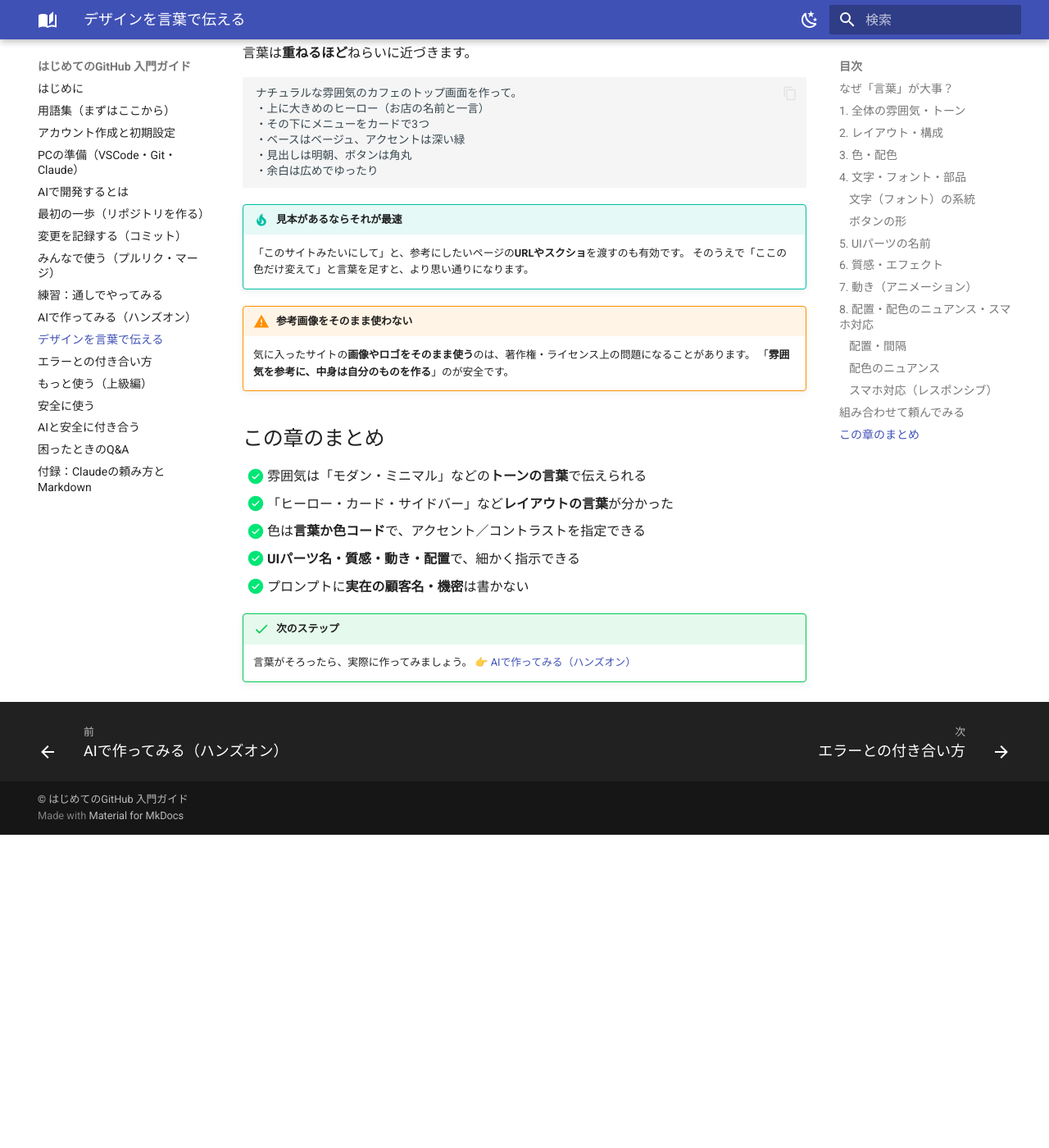
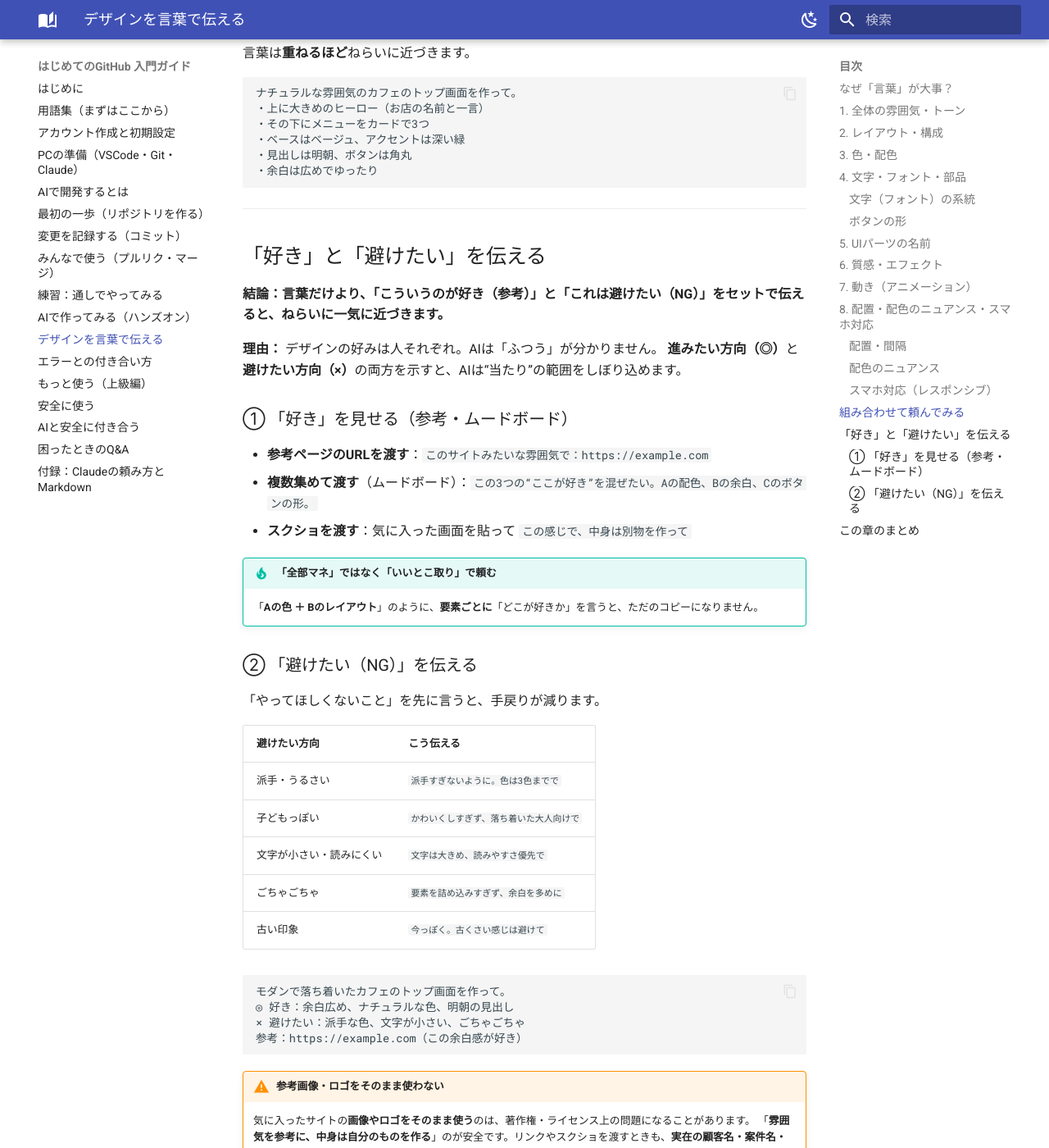
Before and after one commit to sup-kajiwara/github-guide, an MkDocs documentation site: the page built from docs/design-vocab.md, in a window 1280 px wide and 1400 px high, scrolled down 14317 px. Shown: the whole window at 82% size. Built offline with MkDocs 1.6.1 and Material for MkDocs 9.7.7, drawn with Linux system fonts in a browser that asks for light colours; before the commit the page ends 15335 px from its top, so only the background shows below that; some of the changed text lies outside the part shown.

Commit message:
デザイン章: 「好き(参考)とNGの伝え方」セクションを追加
Co-Authored-By: Claude Opus 4.8 <noreply@anthropic.com>

````diff
--- a/docs/design-vocab.md
+++ b/docs/design-vocab.md
@@ -611,13 +611,46 @@
 ・余白は広めでゆったり
 ```
 
-!!! tip "見本があるならそれが最速"
-    「このサイトみたいにして」と、参考にしたいページの**URLやスクショ**を渡すのも有効です。
-    そのうえで「ここの色だけ変えて」と言葉を足すと、より思い通りになります。
+---
 
-!!! warning "参考画像をそのまま使わない"
+## 「好き」と「避けたい」を伝える
+
+**結論：言葉だけより、「こういうのが好き（参考）」と「これは避けたい（NG）」をセットで伝えると、ねらいに一気に近づきます。**
+
+**理由：** デザインの好みは人それぞれ。AIは「ふつう」が分かりません。
+**進みたい方向（◎）**と**避けたい方向（×）**の両方を示すと、AIは“当たり”の範囲をしぼり込めます。
+
+### ① 「好き」を見せる（参考・ムードボード）
+
+- **参考ページのURLを渡す**：`このサイトみたいな雰囲気で：https://example.com`
+- **複数集めて渡す**（ムードボード）：`この3つの“ここが好き”を混ぜたい。Aの配色、Bの余白、Cのボタンの形。`
+- **スクショを渡す**：気に入った画面を貼って `この感じで、中身は別物を作って`
+
+!!! tip "「全部マネ」ではなく「いいとこ取り」で頼む"
+    「**Aの色 ＋ Bのレイアウト**」のように、**要素ごとに**「どこが好きか」を言うと、ただのコピーになりません。
+
+### ② 「避けたい（NG）」を伝える
+
+「やってほしくないこと」を先に言うと、手戻りが減ります。
+
+| 避けたい方向 | こう伝える |
+|---|---|
+| 派手・うるさい | `派手すぎないように。色は3色までで` |
+| 子どもっぽい | `かわいくしすぎず、落ち着いた大人向けで` |
+| 文字が小さい・読みにくい | `文字は大きめ、読みやすさ優先で` |
+| ごちゃごちゃ | `要素を詰め込みすぎず、余白を多めに` |
+| 古い印象 | `今っぽく。古くさい感じは避けて` |
+
+```text
+モダンで落ち着いたカフェのトップ画面を作って。
+◎ 好き：余白広め、ナチュラルな色、明朝の見出し
+× 避けたい：派手な色、文字が小さい、ごちゃごちゃ
+参考：https://example.com（この余白感が好き）
+```
+
+!!! warning "参考画像・ロゴをそのまま使わない"
     気に入ったサイトの**画像やロゴをそのまま使う**のは、著作権・ライセンス上の問題になることがあります。
-    「**雰囲気を参考に、中身は自分のものを作る**」のが安全です。
+    「**雰囲気を参考に、中身は自分のものを作る**」のが安全です。リンクやスクショを渡すときも、**実在の顧客名・案件名・社外秘**が写り込んでいないか確認しましょう。
 
 ## この章のまとめ
 
@@ -625,6 +658,7 @@
 - [x] 「ヒーロー・カード・サイドバー」など**レイアウトの言葉**が分かった
 - [x] 色は**言葉か色コード**で、アクセント／コントラストを指定できる
 - [x] **UIパーツ名・質感・動き・配置**で、細かく指示できる
+- [x] **「好き（参考）」と「避けたい（NG）」**をセットで伝えられる
 - [x] プロンプトに**実在の顧客名・機密**は書かない
 
 !!! success "次のステップ"
````
